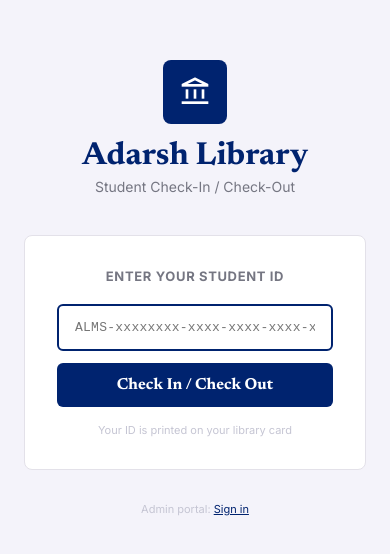
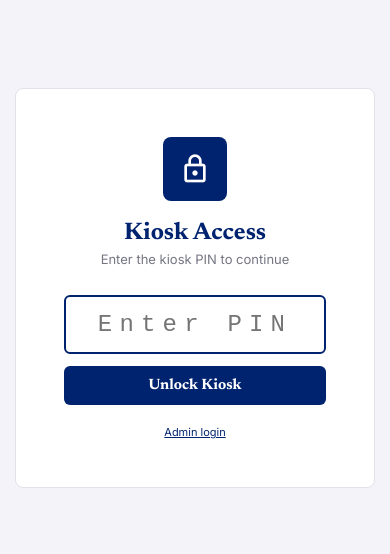
Before and after one commit to siddharthsingh2698/Adarsh-Library-New, a React (Create React App) app in the folder frontend/: page /kiosk in a window 390 px wide. Shown: the part 134-688 px from the top of the page. Built offline with nearby package versions, Linux system fonts and the light colour scheme; no server answers; the HTML template or start-up script is replaced by a standard one.

Commit message:
feat: kiosk PIN auth with cookie, phone number check-in/out

```diff
--- a/frontend/src/pages/Kiosk.js
+++ b/frontend/src/pages/Kiosk.js
@@ -2,11 +2,42 @@ import React, { useState, useEffect } from 'react';
 import axios from 'axios';
 
 const API = process.env.REACT_APP_API_URL || 'http://localhost:5000/api/v1';
+const COOKIE_NAME = 'alms_kiosk_token';
+const COOKIE_DAYS = 30;
+
+// ── Cookie helpers ────────────────────────────────────────────────────
+function setCookie(name, value, days) {
+  const expires = new Date(Date.now() + days * 864e5).toUTCString();
+  document.cookie = `${name}=${encodeURIComponent(value)}; expires=${expires}; path=/; SameSite=Lax`;
+}
+function getCookie(name) {
+  return document.cookie.split('; ').reduce((acc, c) => {
+    const [k, v] = c.split('=');
+    return k === name ? decodeURIComponent(v) : acc;
+  }, null);
+}
+function deleteCookie(name) {
+  document.cookie = `${name}=; expires=Thu, 01 Jan 1970 00:00:00 UTC; path=/`;
+}
 
 export default function Kiosk() {
+  const [authed, setAuthed]     = useState(false);
+  const [pin, setPin]           = useState('');
+  const [pinError, setPinError] = useState('');
+  const [pinLoading, setPinLoading] = useState(false);
+
   const [status, setStatus]     = useState('idle');
   const [result, setResult]     = useState(null);
-  const [uid, setUid]           = useState('');
+  const [phone, setPhone]       = useState('');
+
+  // Check cookie on mount
+  useEffect(() => {
+    const token = getCookie(COOKIE_NAME);
+    if (token) {
+      axios.defaults.headers.common['X-Kiosk-Token'] = token;
+      setAuthed(true);
+    }
+  }, []);
 
   // Auto-reset after 5 seconds
   useEffect(() => {
@@ -16,27 +47,90 @@ export default function Kiosk() {
     }
   }, [status]);
 
-  const handleSubmit = async (e) => {
+  const handlePinLogin = async (e) => {
     e.preventDefault();
-    if (!uid.trim()) return;
+    setPinError(''); setPinLoading(true);
+    try {
+      const { data } = await axios.post(`${API}/auth/kiosk-login`, { pin });
+      setCookie(COOKIE_NAME, data.token, COOKIE_DAYS);
+      axios.defaults.headers.common['X-Kiosk-Token'] = data.token;
+      setAuthed(true);
+    } catch (err) {
+      setPinError(err.response?.data?.message || 'Incorrect PIN');
+    } finally { setPinLoading(false); }
+  };
+
+  const handleCheckIn = async (e) => {
+    e.preventDefault();
+    if (!phone.trim()) return;
     setStatus('processing');
     try {
-      const { data } = await axios.post(`${API}/checkins/qr`, { qr_code: uid.trim() });
+      const { data } = await axios.post(`${API}/checkins/qr`, { qr_code: phone.trim() });
       setResult(data);
       setStatus(data.action === 'checkout' ? 'checkout' : 'success');
     } catch (err) {
-      setResult({ message: err.response?.data?.message || 'Check-in failed' });
+      setResult({ message: err.response?.data?.message || 'Not found' });
       setStatus('error');
     }
-    setUid('');
+    setPhone('');
   };
 
+  const handleLogout = () => {
+    deleteCookie(COOKIE_NAME);
+    delete axios.defaults.headers.common['X-Kiosk-Token'];
+    setAuthed(false);
+    setPin('');
+  };
+
+  // ── PIN screen ────────────────────────────────────────────────────────
+  if (!authed) {
+    return (
+      <div style={{ minHeight: '100vh', background: '#f4f3fa', display: 'flex', alignItems: 'center', justifyContent: 'center', fontFamily: 'Inter, sans-serif' }}>
+        <div style={{ background: 'white', border: '1px solid #e3e1e9', borderRadius: 8, padding: 48, width: '100%', maxWidth: 360, textAlign: 'center' }}>
+          <div style={{ width: 64, height: 64, background: '#00236f', borderRadius: 8, display: 'flex', alignItems: 'center', justifyContent: 'center', margin: '0 auto 20px' }}>
+            <span className="material-symbols-outlined" style={{ color: 'white', fontSize: 32 }}>lock</span>
+          </div>
+          <h2 style={{ fontFamily: 'Newsreader, serif', fontSize: 24, fontWeight: 700, color: '#00236f', marginBottom: 6 }}>Kiosk Access</h2>
+          <p style={{ color: '#757682', fontSize: 13, marginBottom: 28 }}>Enter the kiosk PIN to continue</p>
+
+          <form onSubmit={handlePinLogin}>
+            <input
+              type="password"
+              value={pin}
+              onChange={e => setPin(e.target.value)}
+              placeholder="Enter PIN"
+              autoFocus
+              maxLength={8}
+              style={{
+                width: '100%', padding: '14px', border: '2px solid #e3e1e9', borderRadius: 6,
+                fontSize: 24, textAlign: 'center', letterSpacing: '0.3em', outline: 'none',
+                fontFamily: 'monospace', boxSizing: 'border-box', marginBottom: 12
+              }}
+              onFocus={e => e.target.style.borderColor = '#00236f'}
+              onBlur={e => e.target.style.borderColor = '#e3e1e9'}
+            />
+            {pinError && (
+              <div style={{ background: '#ffdad6', color: '#93000a', padding: '8px 12px', borderRadius: 4, fontSize: 13, marginBottom: 12 }}>
+                {pinError}
+              </div>
+            )}
+            <button type="submit" disabled={pinLoading} style={{ width: '100%', padding: '12px', background: '#00236f', color: 'white', border: 'none', borderRadius: 6, fontSize: 15, fontWeight: 700, cursor: 'pointer', fontFamily: 'Newsreader, serif' }}>
+              {pinLoading ? 'Verifying...' : 'Unlock Kiosk'}
+            </button>
+          </form>
+
+          <p style={{ marginTop: 20, fontSize: 11, color: '#c5c5d3' }}>
+            <a href="/login" style={{ color: '#00236f' }}>Admin login</a>
+          </p>
+        </div>
+      </div>
+    );
+  }
+
+  // ── Kiosk screen ─────────────────────────────────────────────────────
   return (
-    <div style={{
-      minHeight: '100vh', background: '#f4f3fa',
-      display: 'flex', flexDirection: 'column', alignItems: 'center', justifyContent: 'center',
-      padding: 24, fontFamily: 'Inter, sans-serif'
-    }}>
+    <div style={{ minHeight: '100vh', background: '#f4f3fa', display: 'flex', flexDirection: 'column', alignItems: 'center', justifyContent: 'center', padding: 24, fontFamily: 'Inter, sans-serif' }}>
+
       {/* Header */}
       <div style={{ textAlign: 'center', marginBottom: 40 }}>
         <div style={{ width: 64, height: 64, background: '#00236f', borderRadius: 8, display: 'flex', alignItems: 'center', justifyContent: 'center', margin: '0 auto 16px' }}>
@@ -102,52 +196,44 @@ export default function Kiosk() {
         </div>
       )}
 
-      {/* ID Entry */}
+      {/* Phone entry */}
       {status === 'idle' && (
         <div style={{ width: '100%', maxWidth: 400 }}>
           <div style={{ background: 'white', border: '1px solid #e3e1e9', borderRadius: 8, padding: 32 }}>
             <div style={{ fontSize: 13, fontWeight: 700, color: '#757682', textTransform: 'uppercase', letterSpacing: '0.05em', marginBottom: 20, textAlign: 'center' }}>
-              Enter Your Student ID
+              Enter Your Phone Number
             </div>
-            <form onSubmit={handleSubmit} style={{ display: 'flex', flexDirection: 'column', gap: 12 }}>
+            <form onSubmit={handleCheckIn} style={{ display: 'flex', flexDirection: 'column', gap: 12 }}>
               <input
-                value={uid}
-                onChange={e => setUid(e.target.value)}
-                placeholder="ALMS-xxxxxxxx-xxxx-xxxx-xxxx-xxxxxxxxxxxx"
+                value={phone}
+                onChange={e => setPhone(e.target.value)}
+                placeholder="e.g. 9876543210"
                 autoFocus
+                type="tel"
                 style={{
-                  width: '100%', padding: '14px 16px',
+                  width: '100%', padding: '16px',
                   border: '2px solid #e3e1e9', borderRadius: 6,
-                  fontSize: 13, fontFamily: 'monospace', outline: 'none',
-                  textAlign: 'center', letterSpacing: '0.02em',
-                  boxSizing: 'border-box'
+                  fontSize: 22, textAlign: 'center', letterSpacing: '0.1em',
+                  fontFamily: 'monospace', outline: 'none', boxSizing: 'border-box'
                 }}
                 onFocus={e => e.target.style.borderColor = '#00236f'}
                 onBlur={e => e.target.style.borderColor = '#e3e1e9'}
               />
-              <button
-                type="submit"
-                style={{
-                  width: '100%', padding: '14px',
-                  background: '#00236f', color: 'white',
-                  border: 'none', borderRadius: 6,
-                  cursor: 'pointer', fontWeight: 700, fontSize: 16,
-                  fontFamily: 'Newsreader, serif'
-                }}
-              >
+              <button type="submit" style={{ width: '100%', padding: '14px', background: '#00236f', color: 'white', border: 'none', borderRadius: 6, cursor: 'pointer', fontWeight: 700, fontSize: 16, fontFamily: 'Newsreader, serif' }}>
                 Check In / Check Out
               </button>
             </form>
             <p style={{ fontSize: 11, color: '#c5c5d3', marginTop: 16, textAlign: 'center' }}>
-              Your ID is printed on your library card
+              Enter the phone number registered with your library account
             </p>
           </div>
         </div>
       )}
 
-      <p style={{ marginTop: 32, fontSize: 11, color: '#c5c5d3' }}>
-        Admin portal: <a href="/login" style={{ color: '#00236f' }}>Sign in</a>
-      </p>
+      {/* Logout kiosk */}
+      <button onClick={handleLogout} style={{ marginTop: 32, background: 'none', border: 'none', cursor: 'pointer', fontSize: 11, color: '#c5c5d3' }}>
+        Lock Kiosk
+      </button>
     </div>
   );
 }
```
Also changed, not shown: 2 other files (tests, documents, lock files or other folders).
